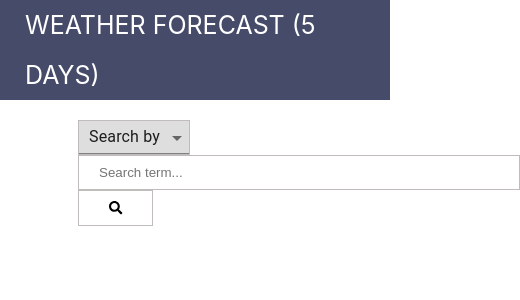
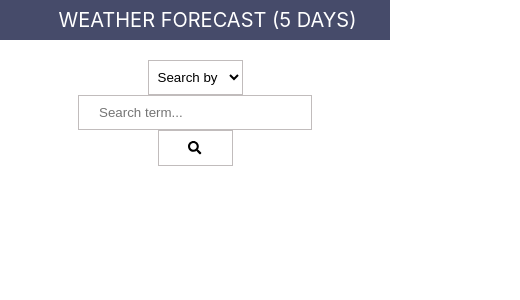
Before and after one commit to mab98/emumba-weather-app, a React (Create React App) app: page / in a window 390 px wide. Shown: the top 300 px of the page, 520 px wide, since content can reach past the window. Built offline with nearby package versions, Linux system fonts and the light colour scheme.

Commit message:
added conditional rendering for C/F & selected card border

```diff
--- a/src/App.js
+++ b/src/App.js
@@ -14,11 +14,20 @@ const App = () => {
   const [location, setLocation] = useState(null)
   const [weatherDay, setWeatherDay] = useState(null)
 
+  const [selected, setSelected] = useState(0)
+
   return (
     <div>
       <Header text='Weather Forecast (5 days)' />
       <main>
-        <Search city={city} setCity={setCity} setWeatherData={setWeatherData} />
+        <Search
+          city={city}
+          setCity={setCity}
+          setWeatherData={setWeatherData}
+          setLocation={setLocation}
+          setWeatherDay={setWeatherDay}
+          setSelected={setSelected}
+        />
         {location !== null && weatherDay !== null ? (
           <Display location={location} weatherDay={weatherDay} />
         ) : null}
@@ -27,6 +36,8 @@ const App = () => {
             weatherData={weatherData}
             setLocation={setLocation}
             setWeatherDay={setWeatherDay}
+            selected={selected}
+            setSelected={setSelected}
           />
         ) : null}
       </main>
--- a/src/components/card-list/card-list.jsx
+++ b/src/components/card-list/card-list.jsx
@@ -1,8 +1,17 @@
+import './card-list.css'
 import { Card } from '../card/card'
+import React, { useState } from 'react'
 
-import './card-list.css'
+export const CardList = ({
+  weatherData,
+  setLocation,
+  setWeatherDay,
+  selected,
+  setSelected
+}) => {
+  // const [index, setIndex] = useState(0)
 
-export const CardList = ({ weatherData, setLocation, setWeatherDay }) => (
+  return (
     <div className='card-list'>
       {weatherData.list
         .reduce((acc, element) => {
@@ -11,14 +20,18 @@ export const CardList = ({ weatherData, setLocation, setWeatherDay }) => (
           }
           return acc
         }, [])
-      .map(weather => (
+        .map((weather, i) => (
           <Card
             key={weather.dt}
             weather={weather}
             weatherData={weatherData}
             setLocation={setLocation}
             setWeatherDay={setWeatherDay}
+            index={i}
+            selected={selected}
+            setSelected={setSelected}
           />
         ))}
     </div>
   )
+}
--- a/src/components/card/card.css
+++ b/src/components/card/card.css
@@ -1,12 +1,16 @@
 .card-container {
   text-align: center;
   width: 150px;
-  margin: 0;
-  padding: 0;
 }
 
-.card-container:hover {
+.card-container:hover,
+.card-selected {
   border: 1px solid gray;
   border-radius: 5px;
-  box-sizing: border-box;
 }
+
+@media only screen and (max-width: 480px) {
+  .card-container {
+    width: 80px;
+  }
+}
--- a/src/components/card/card.jsx
+++ b/src/components/card/card.jsx
@@ -5,13 +5,24 @@ const getDayName = dateStr => {
   return date.toLocaleDateString('en-US', { weekday: 'long' })
 }
 
-export const Card = ({ weather, weatherData, setLocation, setWeatherDay }) => {
+export const Card = ({
+  weather,
+  weatherData,
+  setLocation,
+  setWeatherDay,
+  index,
+  selected,
+  setSelected
+}) => {
   return (
+    <>
+      {selected === index ? (
         <div
-      className='card-container'
+          className='card-container card-selected'
           onClick={() => {
             setLocation(`${weatherData.city.name}, ${weatherData.city.country}`)
             setWeatherDay(weather)
+            setSelected(index)
           }}
         >
           <p>{getDayName(weather.dt_txt)}</p>
@@ -24,5 +35,26 @@ export const Card = ({ weather, weatherData, setLocation, setWeatherDay }) => {
             {weather.main.temp_max.toFixed(0)}&deg;
           </p>
         </div>
+      ) : (
+        <div
+          className='card-container'
+          onClick={() => {
+            setLocation(`${weatherData.city.name}, ${weatherData.city.country}`)
+            setWeatherDay(weather)
+            setSelected(index)
+          }}
+        >
+          <p>{getDayName(weather.dt_txt)}</p>
+          <img
+            src={`https://openweathermap.org/img/w/${weather.weather[0].icon}.png`}
+            alt='weather_icon'
+          />
+          <p>
+            {weather.main.temp_min.toFixed(0)}&deg;{' '}
+            {weather.main.temp_max.toFixed(0)}&deg;
+          </p>
+        </div>
+      )}
+    </>
   )
 }
--- a/src/components/display/display.css
+++ b/src/components/display/display.css
@@ -40,10 +40,6 @@ img {
   background: #fff;
   padding-bottom: 10px;
 }
-
-.temp-button :hover {
-  text-decoration: underline;
-}
 .container3 {
   margin-left: 100px;
 }
--- a/src/components/display/display.jsx
+++ b/src/components/display/display.jsx
@@ -35,15 +35,20 @@ export const Display = ({ location, weatherDay }) => {
         <p className='temp-button'>
           &deg;
           <button id='temp-in-C' onClick={() => setUnit('C')}>
-            C
+            {unit === 'C' ? (
+              <span className='temp-selected'>C</span>
+            ) : (
+              <span>C</span>
+            )}
           </button>{' '}
           | &deg;
           <button id='temp-in-F' onClick={() => setUnit('F')}>
-            F
+            {unit === 'F' ? (
+              <span className='temp-selected'>F</span>
+            ) : (
+              <span>F</span>
+            )}
           </button>
-          {/* {document
-                .getElementById(`temp-in-${unit}`)
-                .setAttribute('className', 'temp-selected')} */}
         </p>
         <div className='container3'>
           <p>Pressure: {weatherDay.main.pressure} hPa</p>
--- a/src/components/header/header.css
+++ b/src/components/header/header.css
@@ -8,3 +8,10 @@
   margin: 0 0 20px 0;
   text-transform: uppercase;
 }
+
+@media only screen and (max-width: 480px) {
+  .heading {
+    font-size: 20px;
+    text-align: center;
+  }
+}
--- a/src/components/search/search.css
+++ b/src/components/search/search.css
@@ -1,5 +1,19 @@
-.select {
+select {
+  box-sizing: border-box;
   border: 1px solid rgb(193, 188, 188);
+  padding: 8px 5px;
+  background: white;
+}
+
+.invisible {
+  display: none;
+}
+
+input {
+  border: 1px solid rgb(193, 188, 188);
+  line-height: 2.5;
+  padding: 0 20px;
+  width: 400px;
 }
 
 .submit-btn {
@@ -11,15 +25,16 @@
   border: 1px solid rgb(193, 188, 188);
 }
 
-input {
-  border: 1px solid rgb(193, 188, 188);
-  line-height: 2.5;
-  padding: 0 20px;
-  width: 400px;
+.search-container {
+  display: flex;
+  flex-wrap: wrap;
 }
 
-.search-by {
-  border: 1px solid rgb(193, 188, 188);
-  padding: 0 0 1px 10px;
-  background: rgb(223, 222, 222);
+@media only screen and (max-width: 480px) {
+  input {
+    width: 200px;
+  }
+  .search-container {
+    justify-content: center;
+  }
 }
--- a/src/components/search/search.jsx
+++ b/src/components/search/search.jsx
@@ -1,14 +1,20 @@
 import './search.css'
 import React, { useState } from 'react'
 import axios from 'axios'
-import NativeSelect from '@material-ui/core/NativeSelect'
 
 import { FontAwesomeIcon } from '@fortawesome/react-fontawesome'
 import { faSearch } from '@fortawesome/free-solid-svg-icons'
 
 const element = <FontAwesomeIcon icon={faSearch} />
 
-export const Search = ({ city, setCity, setWeatherData }) => {
+export const Search = ({
+  city,
+  setCity,
+  setWeatherData,
+  setLocation,
+  setWeatherDay,
+  setSelected
+}) => {
   const [option, setOption] = useState('')
 
   const handleChange = event => {
@@ -28,8 +34,14 @@ export const Search = ({ city, setCity, setWeatherData }) => {
     }
     try {
       const response = await axios.get(baseUrl + route)
-      console.log(response.data)
-      setWeatherData(response.data)
+      let data = response.data
+      console.log(data)
+      setWeatherData(data)
+      setLocation(`${data.city.name}, ${data.city.country}`)
+      setWeatherDay(
+        data.list.filter(item => item.dt_txt.includes('12:00:00'))[0]
+      )
+      setSelected(0)
     } catch (error) {
       console.log('ERROR:', error.message)
     }
@@ -37,18 +49,14 @@ export const Search = ({ city, setCity, setWeatherData }) => {
 
   return (
     <div className='search-container'>
-      <NativeSelect
-        className='search-by'
-        value={option}
-        onChange={handleChange}
-      >
-        <option value='' disabled>
+      <select value={option} onChange={handleChange}>
+        <option className='invisible' value='' disabled>
           Search by
         </option>
         <option value='cityName'>City Name</option>
         <option value='cityId'>City Id</option>
         <option value='zipCode'>Zip Code</option>
-      </NativeSelect>
+      </select>
 
       <input
         type='text'
```
Also changed, not shown: src/images/icon.png (deleted). Lines whose indentation alone changed are shown as unchanged.
